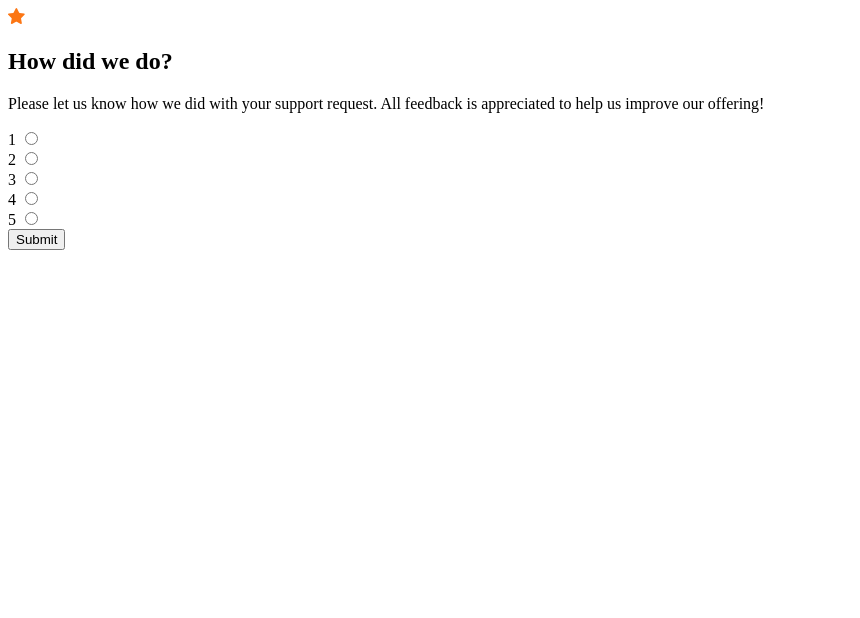
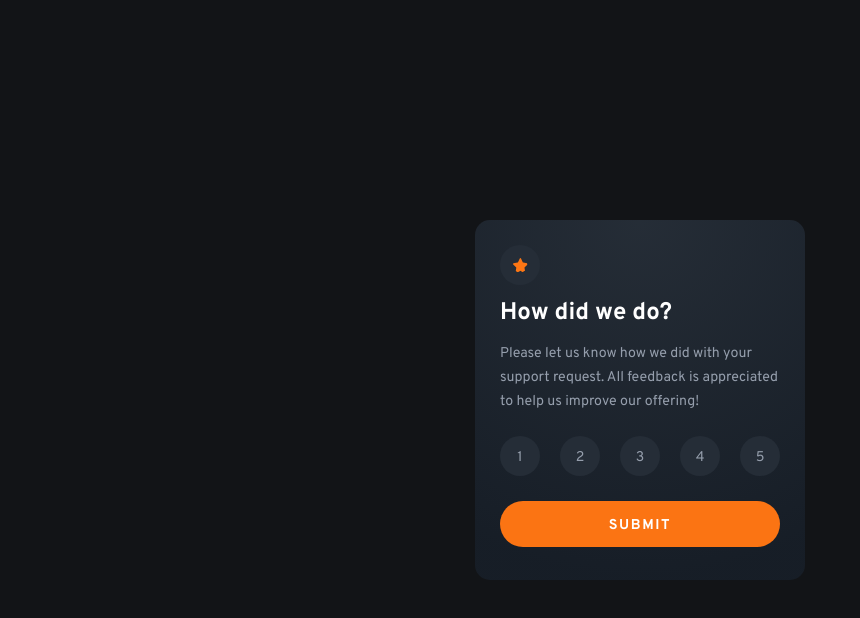
Before and after one commit to AlbertoLed/Interactive-Rating-Component, a plain HTML site: page index.html in a window 1280 px wide. Shown: the whole page, without its empty margins (0-860 px from the left). Drawn offline with Linux system fonts and the light colour scheme.

Commit message:
Add the card rating styles

```diff
--- a/index.html
+++ b/index.html
@@ -4,57 +4,101 @@
   <meta charset="UTF-8">
   <meta name="viewport" content="width=device-width, initial-scale=1.0"> <!-- displays site properly based on user's device -->
 
+
   <link rel="icon" type="image/png" sizes="32x32" href="./images/favicon-32x32.png">
+  <link rel="stylesheet" href="style.css">
 
   <title>Frontend Mentor | Interactive rating component</title>
-
-  <!-- Feel free to remove these styles or customise in your own stylesheet 👍 -->
-  <style>
-    .attribution { font-size: 11px; text-align: center; }
-    .attribution a { color: hsl(228, 45%, 44%); }
-  </style>
 </head>
 <body>
 
   <main>
     <!-- Rating state start -->
-    <section>
-      <img src="images/icon-star.svg" alt="Icon star">
-      <h1>How did we do?</h1>
-      <p>Please let us know how we did with your support request. All feedback is appreciated to help us improve our offering!</p>
-      <form action="">
-        <div>
-          <label for="">1</label>
-          <input type="radio">
-        </div>
-        <div>
-          <label for="">2</label>
-          <input type="radio">
-        </div>
-        <div>
-          <label for="">3</label>
-          <input type="radio">
-        </div>
-        <div>
-          <label for="">4</label>
-          <input type="radio">
-        </div>
-        <div>
-          <label for="">5</label>
-          <input type="radio">
-        </div>
-        <button>Submit</button>
+    <section class="card card--rating">
+      <img
+      src="images/icon-star.svg"
+      alt="Star image"
+      class="card--rating__icon">
+      <h1 class="card__title card--rating__title">How did we do?</h1>
+      <p class="card__paragraph card--rating__paragraph">Please let us know how we did with your support request. All feedback is appreciated to help us improve our offering!</p>
+      <form
+      action=""
+      class="card--rating__form">
+        <fieldset class="card--rating__options">
+          <div class="card--rating__option">
+            <label
+            for="input-one"
+            class="
+            card--rating__label
+            card--rating__label--1">1</label>
+            <input
+            id="input-one" type="radio" name="rating"
+            class="
+            card--rating__input
+            card--rating__input--1">
+          </div>
+          <div class="card--rating__option">
+            <label
+            for="input-two"
+            class="
+            card--rating__label
+            card--rating__label--2">2</label>
+            <input
+            id="input-two" type="radio" name="rating"
+            class="
+            card--rating__input
+            card--rating__input--2">
+          </div>
+          <div class="card--rating__option">
+            <label
+            for="input-three"
+            class="
+            card--rating__label
+            card--rating__label--3">3</label>
+            <input
+            id="input-three" type="radio" name="rating"
+            class="
+            card--rating__input
+            card--rating__input--3">
+          </div>
+          <div class="card--rating__option">
+            <label
+            for="input-four"
+            class="
+            card--rating__label
+            card--rating__label--4">4</label>
+            <input
+            id="input-four" type="radio" name="rating"
+            class="
+            card--rating__input
+            card--rating__input--4">
+          </div>
+          <div class="card--rating__option">
+            <label
+            for="input-five"
+            class="
+            card--rating__label
+            card--rating__label--5">5</label>
+            <input
+            id="input-five" type="radio" name="rating"
+            class="
+            card--rating__input
+            card--rating__input--5">
+          </div>
+        </fieldset>
+
+        <button class="card--rating__button">Submit</button>
       </form>
     </section>
     <!-- Rating state end -->
 
     <!-- Thank you state start -->
-    <!-- <section>
+    <section class="card card--thank-you-state hidden">
       <img src="images/illustration-thank-you.svg" alt="Illustration thank you">
       <div>You selected <span></span> out of 5</div>
       <h2>Thank you!</h2>
       <p>We appreciate you taking the time to give a rating. If you ever need more support, don’t hesitate to get in touch!</p>
-    </section> -->
+    </section>
   <!-- Thank you state end -->
   </main>
 
--- /dev/null
+++ b/style.css
@@ -0,0 +1,176 @@
+@import url('https://fonts.googleapis.com/css2?family=Overpass:wght@400;700&display=swap');
+/*
+    \\RESET
+*/
+*,
+*::after,
+*::before {
+    margin: 0;
+    padding: 0;
+    box-sizing: border-box;
+    border: 0;
+}
+
+/*
+    \\VARIABLES
+*/
+:root {
+    --BGCOLOR: hsl(216, 12%, 8%);
+    --ORANGE-HIGHLIGHT: hsl(25, 97%, 53%);
+    --WHITE-HIGHLIGHT: hsl(0, 0%, 100%);
+    --FONT-COLOR: hsl(217, 12%, 63%);
+    --SELECTED-STATE-COLOR: hsl(216, 12%, 54%);
+    --CARD-COLOR: hsl(213, 19%, 18%);
+    --CARD-COLOR-DARKER: hsl(214, 26%, 12%);
+
+
+    --CIRCLE-DIAMETER: 40px;
+}
+
+/*
+    \\GENERAL STYLES
+*/
+html {
+    font-family: 'Overpass', sans-serif;
+    font-size: 16px;
+}
+body{
+    background-color: var(--BGCOLOR);
+
+}
+
+main {
+    display: flex;
+    justify-content: center;
+    align-items: center;
+    min-height: 100vh;
+}
+h1 {
+    color: var(--WHITE-HIGHLIGHT);
+}
+p {
+    color: var(--FONT-COLOR);
+}
+/*
+    \\STANDALONE RULES
+*/
+.hidden {
+    display: none;
+}
+.color-white {
+    color: var(--WHITE-HIGHLIGHT);
+}
+
+/*
+    \\ELEMENTS
+*/
+.card {
+    height: 360px;
+    width: 330px;
+    background: radial-gradient(
+        circle at top,
+        var(--CARD-COLOR),
+        var(--CARD-COLOR-DARKER) 90%);
+    border-radius: 15px;
+}
+
+/* \CARD RATING */
+.card--rating {
+    padding: 25px;
+    display: grid;
+    align-content: space-between;
+}
+/* -Star icon*/
+.card--rating__icon {
+    background-color: var(--CARD-COLOR);
+    width: var(--CIRCLE-DIAMETER);
+    height: var(--CIRCLE-DIAMETER);
+    padding: 12.5px;
+    border-radius: 50%;
+}
+/* Paragraph*/
+.card--rating__paragraph {
+    font-size: .885rem;
+    line-height: 1.5rem;
+}
+
+/* -Form */
+.card--rating__options {
+    display: flex;
+    justify-content: space-between;
+    margin-bottom: 25px;
+    margin-top: 10px;
+}
+.card--rating__option {
+    display: grid;
+    grid-template-columns: repeat(5, 1fr);
+    grid-template-areas:
+        'one two three four five';
+}
+.card--rating__label {
+    z-index: 1;
+    color: var(--FONT-COLOR);
+    text-align: center;
+    border-radius: 50%;
+    padding-top: calc(50% - .44rem);
+    font-size: .88rem;
+}
+.card--rating__label:hover {
+    color: var(--WHITE-HIGHLIGHT);
+    cursor:pointer;
+}
+.card--rating__label--1, .card--rating__input--1 {
+    grid-area: one;
+}
+.card--rating__label--2, .card--rating__input--2 {
+    grid-area: two;
+}
+.card--rating__label--3, .card--rating__input--3 {
+    grid-area: three;
+}
+.card--rating__label--4, .card--rating__input--4 {
+    grid-area: four;
+}
+.card--rating__label--5, .card--rating__input--5 {
+    grid-area: five;
+}
+.card--rating__input {
+    appearance: none;
+    width: var(--CIRCLE-DIAMETER);
+    height: var(--CIRCLE-DIAMETER);
+    background-color: var(--CARD-COLOR);
+    border-radius: 50%;
+    transition: 0.2s all linear;
+}
+.card--rating__input:checked {
+    background-color: var(--SELECTED-STATE-COLOR);
+}
+.card--rating__input:checked:hover {
+    border: 2px solid var(--ORANGE-HIGHLIGHT);
+}
+.card--rating__input:hover {
+    border: 20px solid var(--ORANGE-HIGHLIGHT);
+}
+
+/* -Button*/
+.card--rating__button {
+    width: 100%;
+    padding-top: 15px;
+    padding-bottom: 13px;
+    background-color: var(--ORANGE-HIGHLIGHT);
+    color: var(--WHITE-HIGHLIGHT);
+    border-radius: 30px;
+    text-transform: uppercase;
+    font-size: .89rem;
+    font-weight: 700;
+    font-family: 'Overpass', sans-serif;
+    letter-spacing: .1rem;
+    box-sizing: border-box;
+    margin-bottom: 8px;
+}
+.card--rating__button:hover {
+    cursor: pointer;
+    background-color: var(--WHITE-HIGHLIGHT);
+    transition: 0.2s all linear;
+    color: var(--ORANGE-HIGHLIGHT);
+}
```
